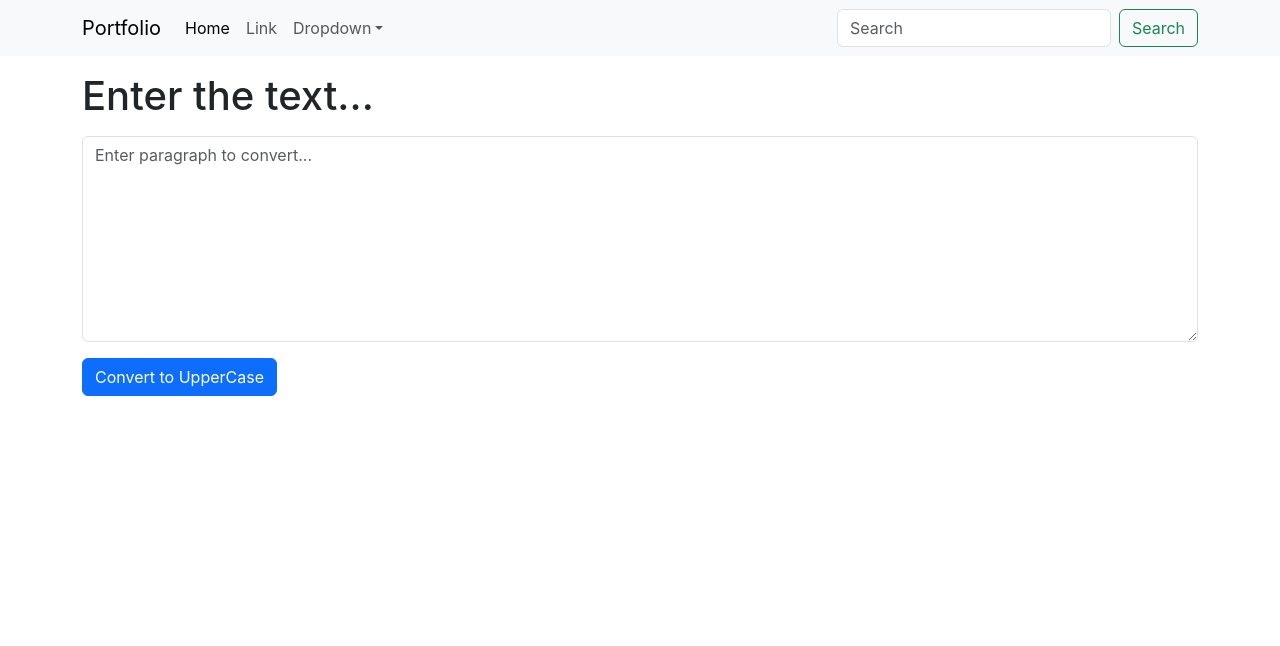
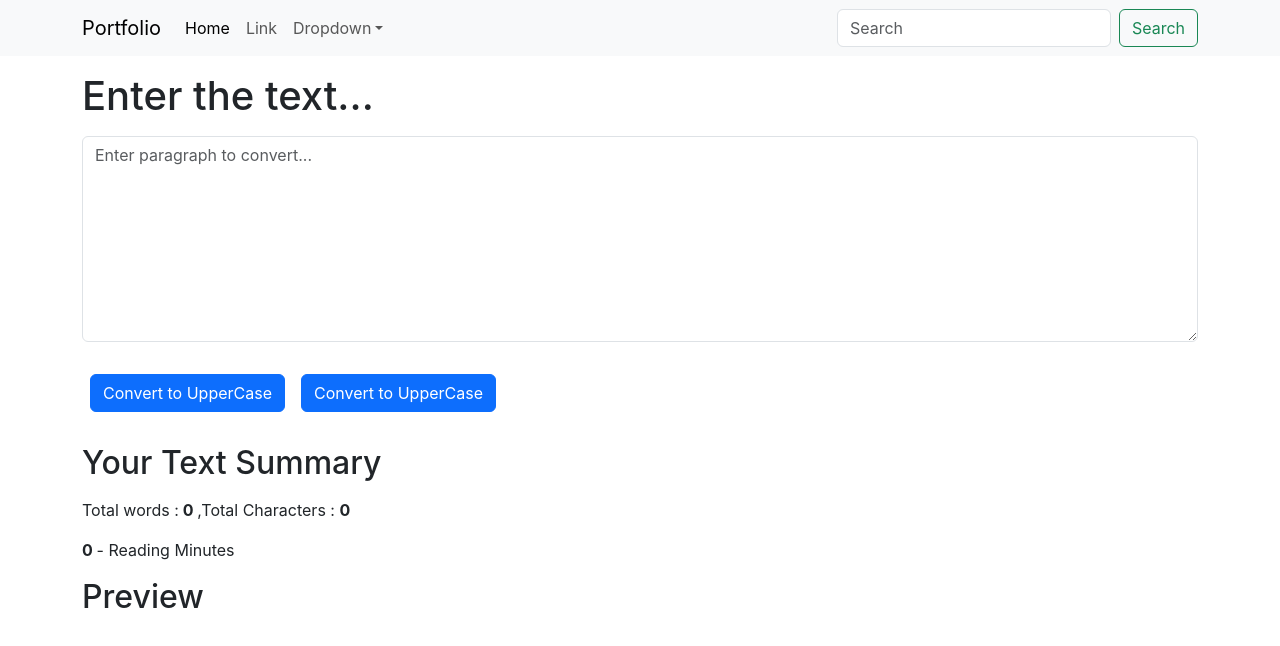
Before and after one commit to ZubairFareed1/Code-with-harry, a React (Create React App) app: page / in a window 1280 px wide. Shown: the top 646 px of the page. Built offline with nearby package versions, Linux system fonts and the light colour scheme.

Commit message:
lecture no 8 added further featres in project 1 to lower case button and summary panel and preview panel

```diff
--- a/src/components/TextForm.js
+++ b/src/components/TextForm.js
@@ -3,26 +3,42 @@ import { useState } from 'react'
 
 export default function TextForm(props) {
     const handleUpClick = () =>{
-        console.log("handle up button clicked..");
+        // console.log("handle up button clicked..");
         let newText = text.toUpperCase();
         setText(newText);
     }
+    const handleLoClick = () =>{
+        let newText = text.toLowerCase();
+        setText(newText);
+    }
     const handleOnChange = (event) =>{
-        console.log("handle on changed");
+        // console.log("handle on changed");
         setText(event.target.value);
 
 
     }
     const [text,setText]=useState("");
   return (
-    <div className='container'>
+    <>    <div className='container'>
 
   <div className="mb-3">
     <h1 className='my-3 '>{props.heading} </h1>
    <textarea className="form-control" placeholder='Enter paragraph to convert...' value={text}  onChange={handleOnChange} id="exampleFormControlTextarea1" rows="8"></textarea>
 </div>
-<button className='btn btn-primary' onClick={handleUpClick}> Convert to UpperCase</button>
+<button className='btn btn-primary mx-2 my-3' onClick={handleUpClick}> Convert to UpperCase</button>
+<button className='btn btn-primary mx-2 my-3' onClick={handleLoClick}> Convert to UpperCase</button>
+
 
     </div>
+    <div className="container">
+        <h2 className='my-3'>Your Text Summary</h2>
+        <p>Total words :<b> {text.split(" ").length-1} </b>,Total Characters : <b>{text.length}</b></p>
+        <p><b>{text===""?0: (0.008 * text.split(" ").length)} </b>- Reading Minutes</p>
+        <h2>Preview</h2>
+        <p>{text}</p>
+    </div>
+
+    </>
+
   )
 }
```
